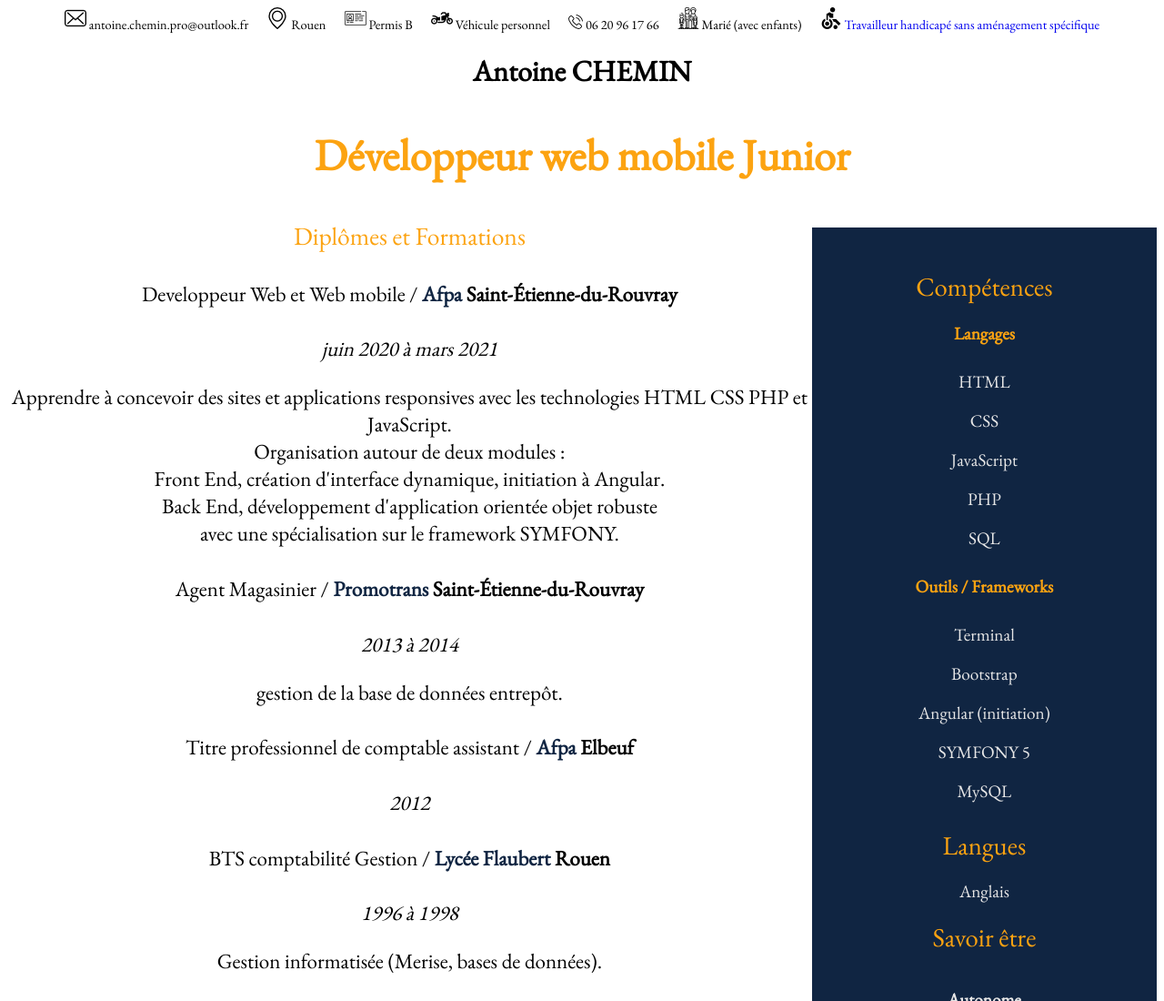
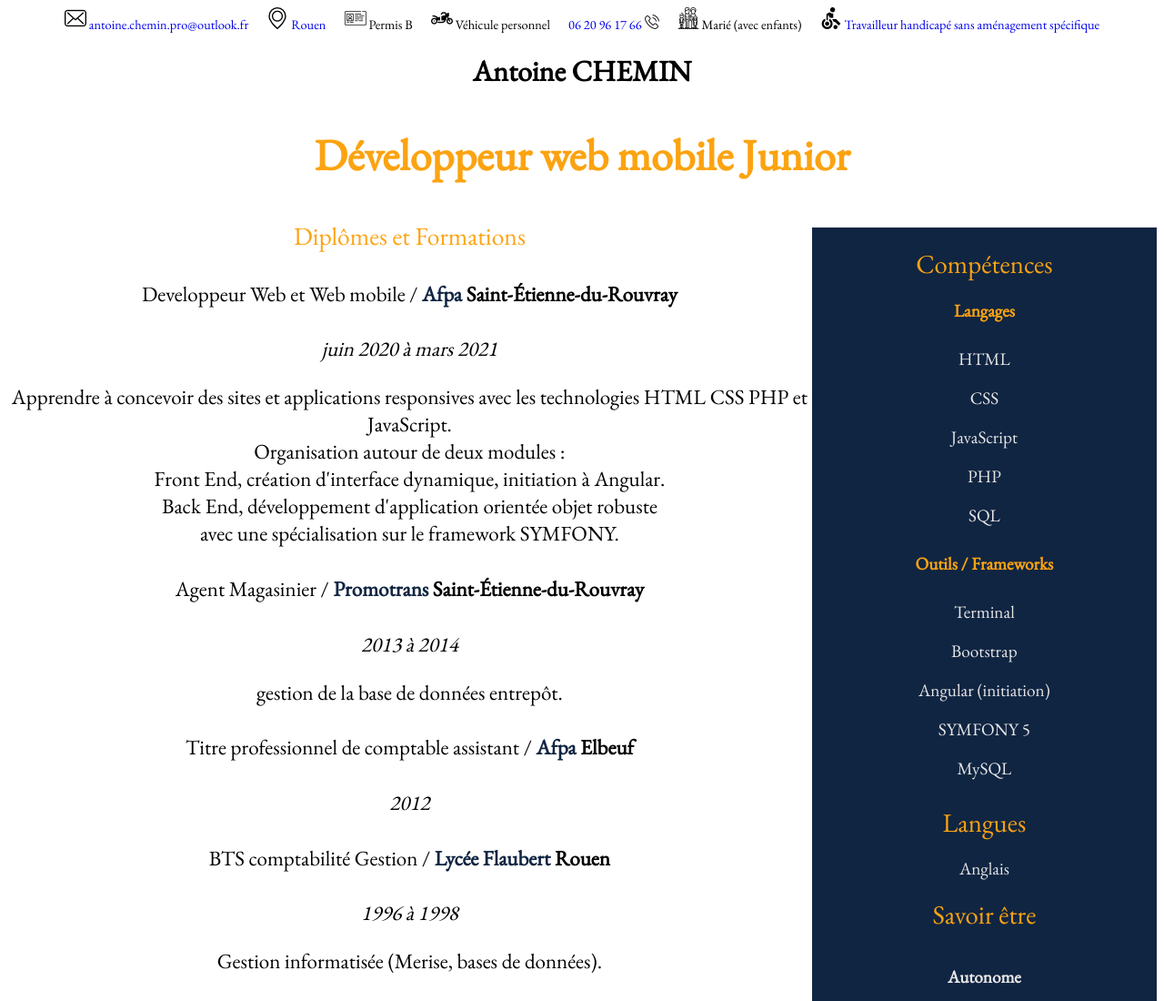
Before and after one commit to AntoineCheminPro/atelier_HTML_CSS, a plain HTML site: page CV/CV.html in a window 1280 px wide. Shown: the top 1100 px of the page at 91% size. Drawn offline with nearby package versions, Linux system fonts and the light colour scheme.

Commit message:
add links mailto phoneto and localisation

```diff
--- a/CV/CV.html
+++ b/CV/CV.html
@@ -11,11 +11,17 @@
 <body>
 
 <nav>
-    <img src="images/mail.png" alt = "logo mail">  antoine.chemin.pro@outlook.fr &emsp;
-    <img src ="images/pin.png" alt ="logo position"> Rouen &emsp;
+    <a href="mailto:antoine.chemin.pro@outlook.fr">
+        <img src="images/mail.png" alt = "logo mail">  antoine.chemin.pro@outlook.fr &emsp;
+    </a>
+    <a href="https://www.google.com/maps/place/25+Rue+du+Terrain,+76100+Rouen/@49.4293311,1.0765138,3a,90y,254.97h,89.16t/data=!3m7!1e1!3m5!1sk9hz28O1uL8kGrqDTkp_zQ!2e0!6s%2F%2Fgeo3.ggpht.com%2Fcbk%3Fpanoid%3Dk9hz28O1uL8kGrqDTkp_zQ%26output%3Dthumbnail%26cb_client%3Dsearch.gws-prod.gps%26thumb%3D2%26w%3D86%26h%3D86%26yaw%3D253.2874%26pitch%3D0%26thumbfov%3D100!7i16384!8i8192!4m5!3m4!1s0x47e0de124ecfb9b3:0x3f30d3d142975eeb!8m2!3d49.4293278!4d1.0764024">
+        <img src ="images/pin.png" alt ="logo position"> Rouen &emsp;
+    </a>
     <img src="images/card.png" alt ="logo permis"> Permis B &emsp;
     <img src="images/motorcycle.png" alt="logo moto"> Véhicule personnel &emsp;
-    <img src="images/phone.png" alt ="logo téléphone"> 06 20 96 17 66 &emsp;
+    <a href="tel:+33620961766"> 06 20 96 17 66
+        <img src="images/phone.png" alt ="logo téléphone"> &emsp;
+    </a>
     <img src="images/family.png" alt="logo famille"> Marié (avec enfants) &emsp;
     <a href="https://www.agefiph.fr/articles/conseil-pratiques/pourquoi-recruter-une-personne-handicapee-5-bonnes-raisons">
         <img src="images/disability.png" alt="logo handicap">
--- a/CV/cv.css
+++ b/CV/cv.css
@@ -88,17 +88,12 @@ aside>h3 {
     margin : 10px 0 10px 0;
     display: inline;
     font-size: 1.5em;
-    width: 100%;
 }
 aside>h5 {
     color: #FCA311;
     margin : 10px;
     display: inline;
     font-size: 1em;
-    width: 100%;
-}
-li {
-    width: 100%;
 }
 aside>ul>li>span {
     display: inline;
```
